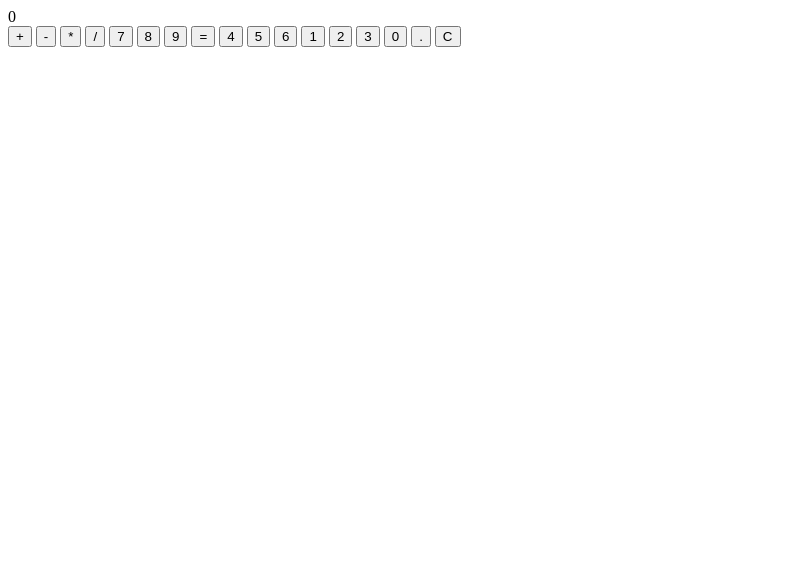
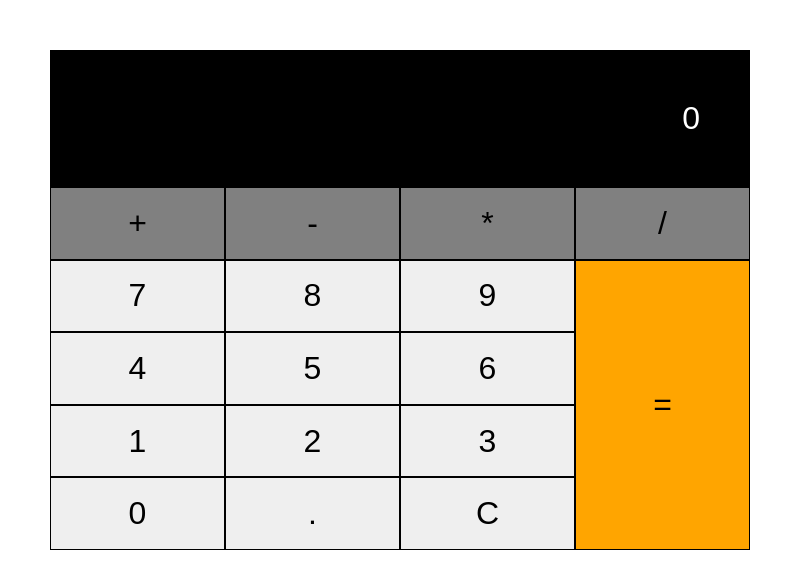
Before and after one commit to diyajoji1703/js_calculator, a plain HTML site: page index.html in a window 1280 px wide. Shown: the whole page, without its empty margins (0-805 px from the left). Drawn offline with Linux system fonts and the light colour scheme; files that its build step writes are made by us from their sources; the site is published under a folder, as on GitHub Pages, so addresses that start at the root find nothing.

Commit message:
Update index.html

```diff
--- a/index.html
+++ b/index.html
@@ -3,7 +3,7 @@
     <meta charset="UTF-8">
     <meta name="viewport" content="width=device-width, initial-scale=1.0">
     <title>Calculator</title>
-    <link rel="stylesheet" href="/Calculator/style.css">
+    <link rel="stylesheet" href="./style.css">
 </head>
 <body>
         <div class = "cal">
```
